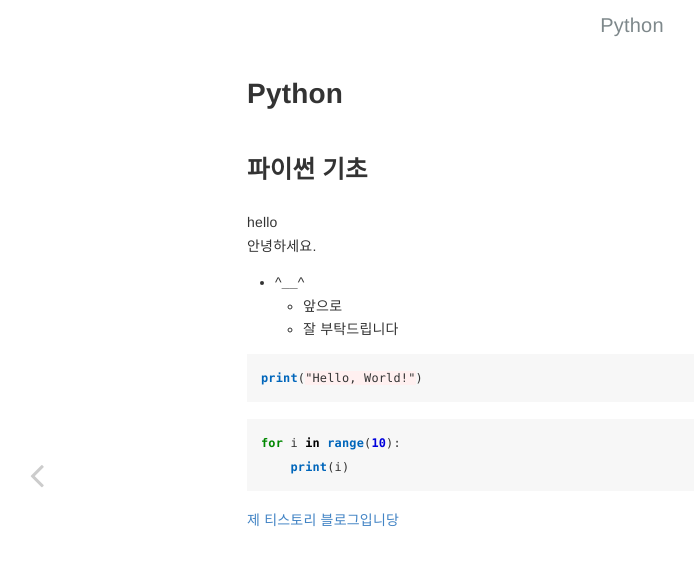
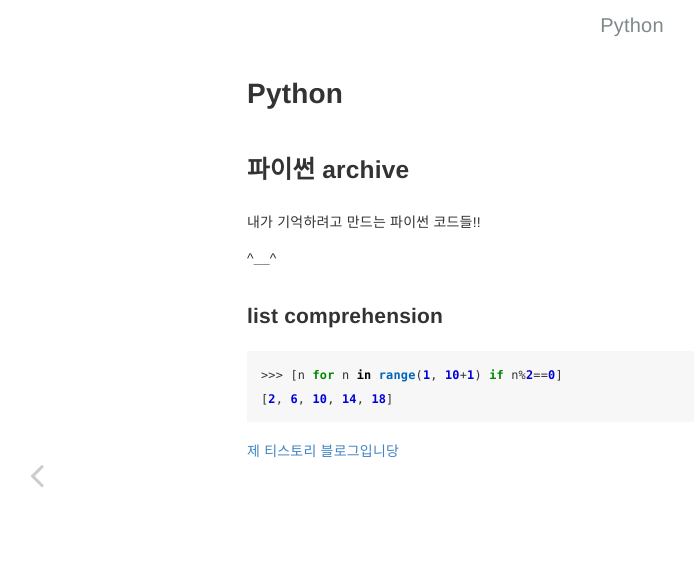
Before and after one commit to kimchoeun99/kimchoeun99.github.io, a Jekyll site: the page built from _posts/2021-08-23-first-post.md, in a window 1280 px wide. Shown: the top 566 px of the page, without its empty margins (8-702 px from the left). Built offline with Jekyll 4.4.1, drawn with Linux system fonts in a browser that asks for light colours.

Commit message:
Update 2021-08-23-first-post.md

````diff
--- a/_posts/2021-08-23-first-post.md
+++ b/_posts/2021-08-23-first-post.md
@@ -7,22 +7,16 @@ layout : post
 
 ---
 
-## 파이썬 기초
+## 파이썬 archive
 
-hello <br> 안녕하세요.
+내가 기억하려고 만드는 파이썬 코드들!!
 
-- ^______^
-  - 앞으로
-  - 잘 부탁드립니다
+^______^
 
-
+### list comprehension
 ```python
-print("Hello, World!")
-```
-
-```python
-for i in range(10):
-    print(i)
+>>> [n for n in range(1, 10+1) if n%2==0]
+[2, 6, 10, 14, 18]
 ```
 
 [제 티스토리 블로그입니당](https://cooding99.tistory.com/)
````
